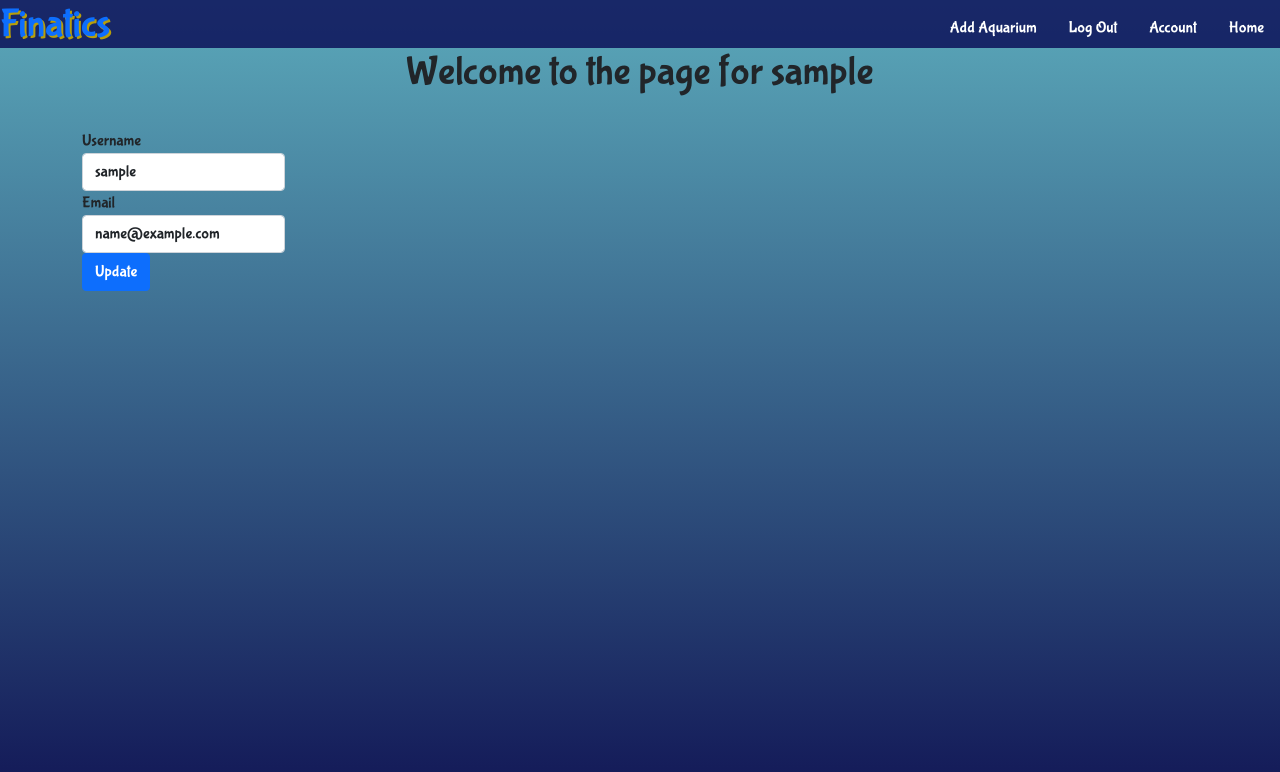
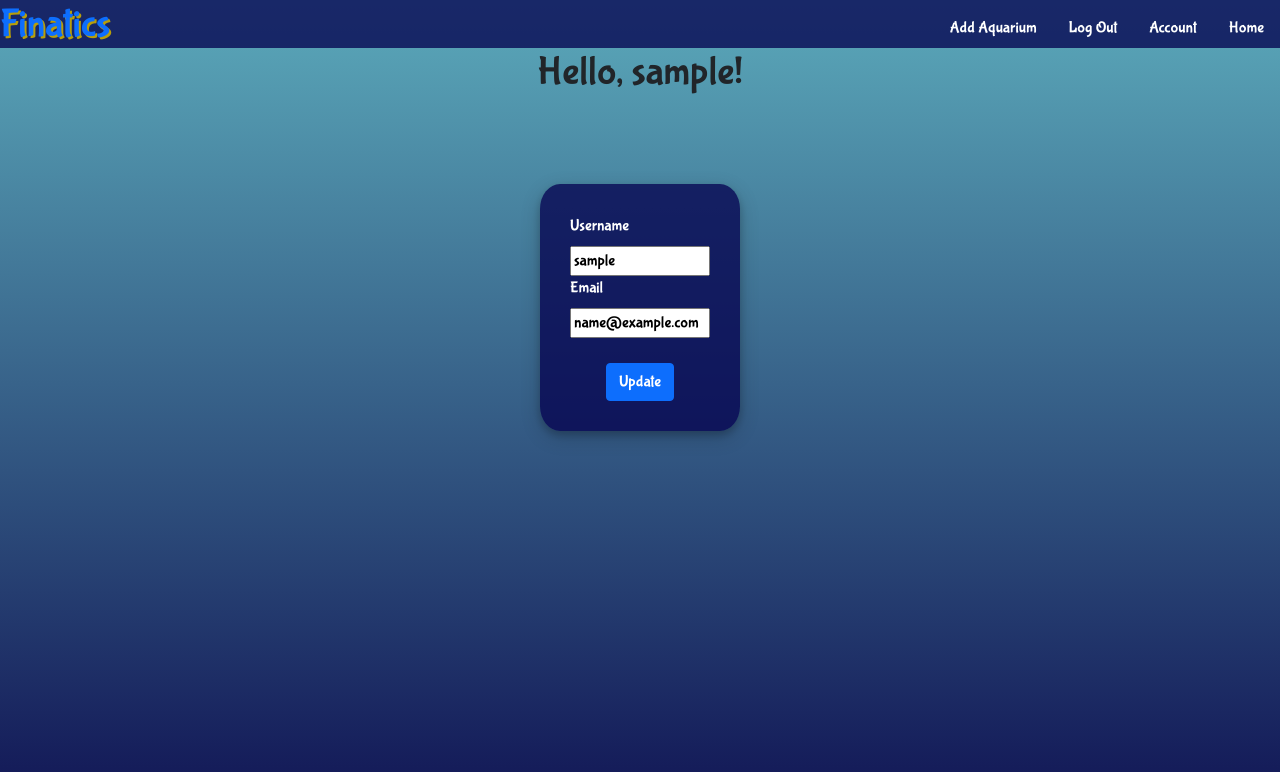
Before and after one commit to zackbeckwith/FINatics, a Flask app: page /account in a window 1280 px wide. Shown: the top 772 px of the page. Run offline with Flask 2, Linux system fonts and the light colour scheme; the visitor is signed in with stand-in values (Sample User, id 1); data comes from the database, SQL or seed files in the repository; some libraries are stand-ins or nearby versions.

Commit message:
finish user account edit

```diff
--- a/myapp/static/style.css
+++ b/myapp/static/style.css
@@ -14,7 +14,7 @@ a {
   text-decoration: none!important;
 }
 
-a:hover{
+a:hover, .btn:hover{
   color: #b89e09!important;
 }
 
--- a/myapp/templates/account.html
+++ b/myapp/templates/account.html
@@ -1,31 +1,28 @@
 {% extends "base.html" %}
 {% block content %}
 
-<div class="jumbotron">
-    <div align="center">
-        <h1>Welcome to the page for {{current_user.username}}</h1>
-    </div>
+<div align="center">
+    <h1>Hello, {{current_user.username}}!</h1>
 </div>
 
-<div class="container">
+<div class="form-container">
     <form method="POST" action="" enctype="multipart/form-data">
-        <div class="form-group">
             {{form.hidden_tag()}}
+        <div class="form-label">
+            {{form.username.label}}
         </div>
-        <div class="form-group">
-            {{form.username.label(class='form-group')}}
-            {{form.username(class='form-control')}}
+        <div class="form-input">
+            {{form.username}}
         </div>
-        <div class="form-group">
-            {{form.email.label(class='form-group')}}
-            {{form.email(class='form-control')}}
+        <div class="form-label">
+            {{form.email.label}}
         </div>
-
-        <div class="form-group">
+        <div class="form-input">
+            {{form.email}}
+        </div>
+        <div class="form-button">
             {{form.submit(class='btn btn-primary')}}
         </div>
-
-
     </form>
 </div>
 {% endblock %}
--- a/myapp/templates/home.html
+++ b/myapp/templates/home.html
@@ -1,5 +1,8 @@
 {% extends "base.html" %}
 {% block content %}
+<div align="center">
+  <h1> Everyone's Aquariums</h1>
+</div>
 <div class="container">
     {% for aquarium in aquariums.items %}
         <div class="card bg-primary">
```
Lines whose indentation alone changed are shown as unchanged.
